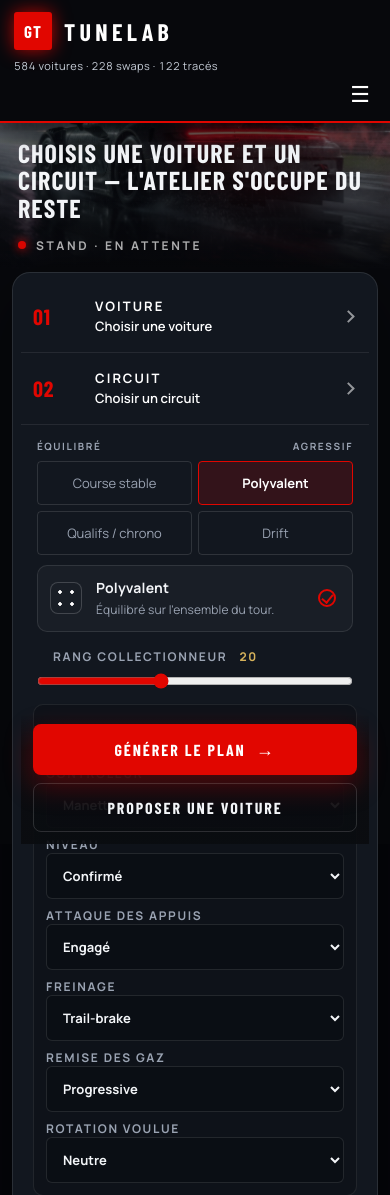
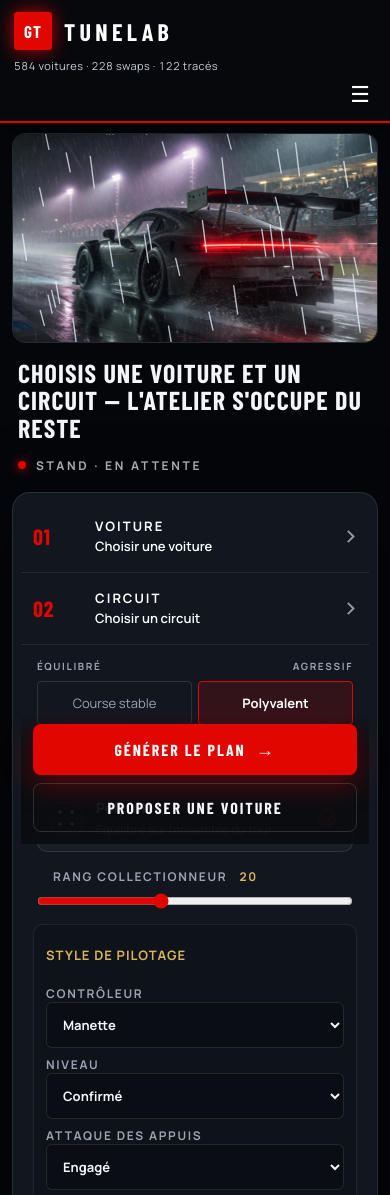
Before and after one commit to jok3rgaming33-stack/gt7-tunelab, a Flask app: page / in a window 390 px wide. Shown: the top 1195 px of the page. Run offline with Flask 3, Linux system fonts and the light colour scheme; some web fonts are replaced.

Commit message:
Make background motion obvious: visible rain canvas and faster pan.

```diff
--- a/public/static/app.js
+++ b/public/static/app.js
@@ -737,4 +737,55 @@ $("garageModal").addEventListener("click", (e) => {
 $("garageSearch").addEventListener("input", debounce(() => {
   if (state.garage) renderCarGrid(state.garage);
 }, 120));
+function startHeroFx() {
+  const c = $("heroFx");
+  if (!c || window.matchMedia("(prefers-reduced-motion: reduce)").matches) return;
+  const ctx = c.getContext("2d");
+  const drops = [];
+  const fit = () => {
+    const r = c.getBoundingClientRect();
+    const dpr = Math.min(window.devicePixelRatio || 1, 2);
+    c.width = Math.max(1, Math.floor(r.width * dpr));
+    c.height = Math.max(1, Math.floor(r.height * dpr));
+    ctx.setTransform(dpr, 0, 0, dpr, 0, 0);
+    const w = r.width;
+    const h = r.height;
+    const n = Math.max(50, Math.min(180, Math.floor((w * h) / 5000)));
+    drops.length = 0;
+    for (let i = 0; i < n; i++) {
+      drops.push({
+        x: Math.random() * w,
+        y: Math.random() * h,
+        len: 14 + Math.random() * 22,
+        spd: 14 + Math.random() * 18,
+      });
+    }
+  };
+  const tick = () => {
+    const w = c.clientWidth;
+    const h = c.clientHeight;
+    ctx.clearRect(0, 0, w, h);
+    ctx.lineCap = "round";
+    for (const d of drops) {
+      ctx.strokeStyle = "rgba(235,245,255,0.72)";
+      ctx.lineWidth = 1.4;
+      ctx.beginPath();
+      ctx.moveTo(d.x, d.y);
+      ctx.lineTo(d.x + 4, d.y + d.len);
+      ctx.stroke();
+      d.y += d.spd;
+      d.x += 1.6;
+      if (d.y > h + 20) {
+        d.y = -d.len;
+        d.x = Math.random() * w;
+      }
+    }
+    requestAnimationFrame(tick);
+  };
+  fit();
+  window.addEventListener("resize", fit);
+  tick();
+}
+
 loadMeta();
+startHeroFx();
--- a/public/static/style.css
+++ b/public/static/style.css
@@ -31,72 +31,38 @@ input[type="search"], input[type="number"], select, input[type="text"] {
   font-size: 16px;
 }
 
-.hero-bg {
+.hero-stage {
   position: fixed; inset: 0; z-index: 0; pointer-events: none;
   overflow: hidden;
   background: #05060a;
 }
 .hero-photo {
-  position: absolute; inset: -10%;
-  background: #05060a url("/static/hero.jpg") center right / cover no-repeat;
-  animation: hero-pan 36s ease-in-out infinite alternate;
+  position: absolute;
+  width: 124%; height: 124%;
+  left: -8%; top: -10%;
+  object-fit: cover;
+  object-position: 72% 50%;
+  animation: hero-pan 12s ease-in-out infinite alternate;
   will-change: transform;
 }
-.hero-glow {
-  position: absolute; right: 6%; bottom: 10%;
-  width: 48%; height: 42%;
-  background: radial-gradient(ellipse at center, rgba(225, 6, 0, .32), transparent 68%);
-  mix-blend-mode: screen;
-  animation: hero-glow 3.4s ease-in-out infinite;
-}
-.hero-rain,
-.hero-rain::before,
-.hero-rain::after {
-  position: absolute; inset: -20% 0;
-  pointer-events: none;
-  background-repeat: repeat;
-}
-.hero-rain {
-  background-image: linear-gradient(168deg, transparent 0 42%, rgba(255, 255, 255, .28) 50%, transparent 58%);
-  background-size: 7px 38px;
-  opacity: .28;
-  animation: rain 0.42s linear infinite;
-}
-.hero-rain::before {
-  content: "";
-  background-image: linear-gradient(172deg, transparent 0 46%, rgba(210, 230, 255, .22) 50%, transparent 54%);
-  background-size: 13px 64px;
-  opacity: .55;
-  animation: rain 0.7s linear infinite;
-}
-.hero-rain::after {
-  content: "";
-  background-image: linear-gradient(165deg, transparent 0 48%, rgba(255, 255, 255, .16) 50%, transparent 52%);
-  background-size: 22px 90px;
-  opacity: .4;
-  animation: rain 1.1s linear infinite;
+.hero-fx {
+  position: absolute; inset: 0;
+  width: 100%; height: 100%;
+  display: block;
 }
 @keyframes hero-pan {
-  from { transform: scale(1.04) translate(0, 0); }
-  to { transform: scale(1.14) translate(-3%, 1.5%); }
-}
-@keyframes hero-glow {
-  0%, 100% { opacity: .45; transform: scale(1); }
-  50% { opacity: .9; transform: scale(1.08); }
-}
-@keyframes rain {
-  to { transform: translate3d(12px, 90px, 0); }
+  from { transform: scale(1) translate(0, 0); }
+  to { transform: scale(1.18) translate(-6%, 3%); }
 }
 .hero-scrim {
   position: fixed; inset: 0; z-index: 0; pointer-events: none;
   background:
-    linear-gradient(90deg, rgba(5, 6, 10, .88) 0%, rgba(5, 6, 10, .42) 46%, rgba(5, 6, 10, .18) 100%),
-    linear-gradient(180deg, rgba(0, 0, 0, .45) 0%, transparent 22%, rgba(0, 0, 0, .55) 100%);
+    linear-gradient(90deg, rgba(5, 6, 10, .72) 0%, rgba(5, 6, 10, .22) 52%, rgba(5, 6, 10, .05) 100%),
+    linear-gradient(180deg, rgba(0, 0, 0, .28) 0%, transparent 28%, rgba(0, 0, 0, .4) 100%);
 }
 @media (prefers-reduced-motion: reduce) {
-  .hero-photo, .hero-glow, .hero-rain, .hero-rain::before, .hero-rain::after, .mark {
-    animation: none;
-  }
+  .hero-photo, .mark { animation: none; }
+  .hero-fx { display: none; }
 }
 .layout, footer { position: relative; z-index: 1; }
 
@@ -572,23 +538,17 @@ table { max-width: 100%; }
 .group table { display: block; overflow-x: auto; -webkit-overflow-scrolling: touch; }
 
 @media (max-width: 980px) {
-  .hero-bg {
-    position: fixed;
-    top: 0; left: 0; right: 0; bottom: auto;
-    height: 32vh;
-    overflow: hidden;
+  .hero-stage {
+    position: relative;
+    z-index: 1;
+    height: 210px;
+    margin: 10px 12px 0;
+    border-radius: 14px;
+    border: 1px solid rgba(255, 255, 255, .14);
+    pointer-events: none;
   }
-  .hero-photo { background-position: 68% 42%; }
-  .hero-rain { opacity: .18; }
-  .hero-scrim {
-    position: fixed;
-    inset: 0;
-    background: linear-gradient(180deg,
-      rgba(5, 6, 10, .45) 0%,
-      rgba(5, 6, 10, .55) 18vh,
-      #07080c 32vh,
-      #07080c 100%);
-  }
+  .hero-photo { object-position: 68% 42%; }
+  .hero-scrim { display: none; }
   .slot-copy strong { color: #fff; }
   .slot-copy b { color: #fff; }
   .glass {
--- a/templates/index.html
+++ b/templates/index.html
@@ -8,14 +8,9 @@
   <link rel="preconnect" href="https://fonts.googleapis.com" />
   <link rel="preconnect" href="https://fonts.gstatic.com" crossorigin />
   <link href="https://fonts.googleapis.com/css2?family=Barlow+Condensed:wght@500;600;700;800&family=Manrope:wght@400;500;600;700&display=swap" rel="stylesheet" />
-  <link rel="stylesheet" href="/static/style.css?v=171-fx" />
+  <link rel="stylesheet" href="/static/style.css?v=171-fx2" />
 </head>
 <body>
-  <div class="hero-bg" aria-hidden="true">
-    <div class="hero-photo"></div>
-    <div class="hero-glow"></div>
-    <div class="hero-rain"></div>
-  </div>
   <div class="hero-scrim" aria-hidden="true"></div>
 
   <header class="top">
@@ -31,6 +26,11 @@
     <div class="stats" id="stats">—</div>
     <button type="button" class="nav-toggle" id="navToggle" aria-label="Menu">☰</button>
   </header>
+
+  <div class="hero-stage" aria-hidden="true">
+    <img class="hero-photo" src="/static/hero.jpg" alt="">
+    <canvas class="hero-fx" id="heroFx"></canvas>
+  </div>
 
   <main class="layout">
     <aside class="glass form-panel" id="atelier">
@@ -183,6 +183,6 @@
     </p>
   </footer>
 
-  <script src="/static/app.js?v=171-fx"></script>
+  <script src="/static/app.js?v=171-fx2"></script>
 </body>
 </html>
```
